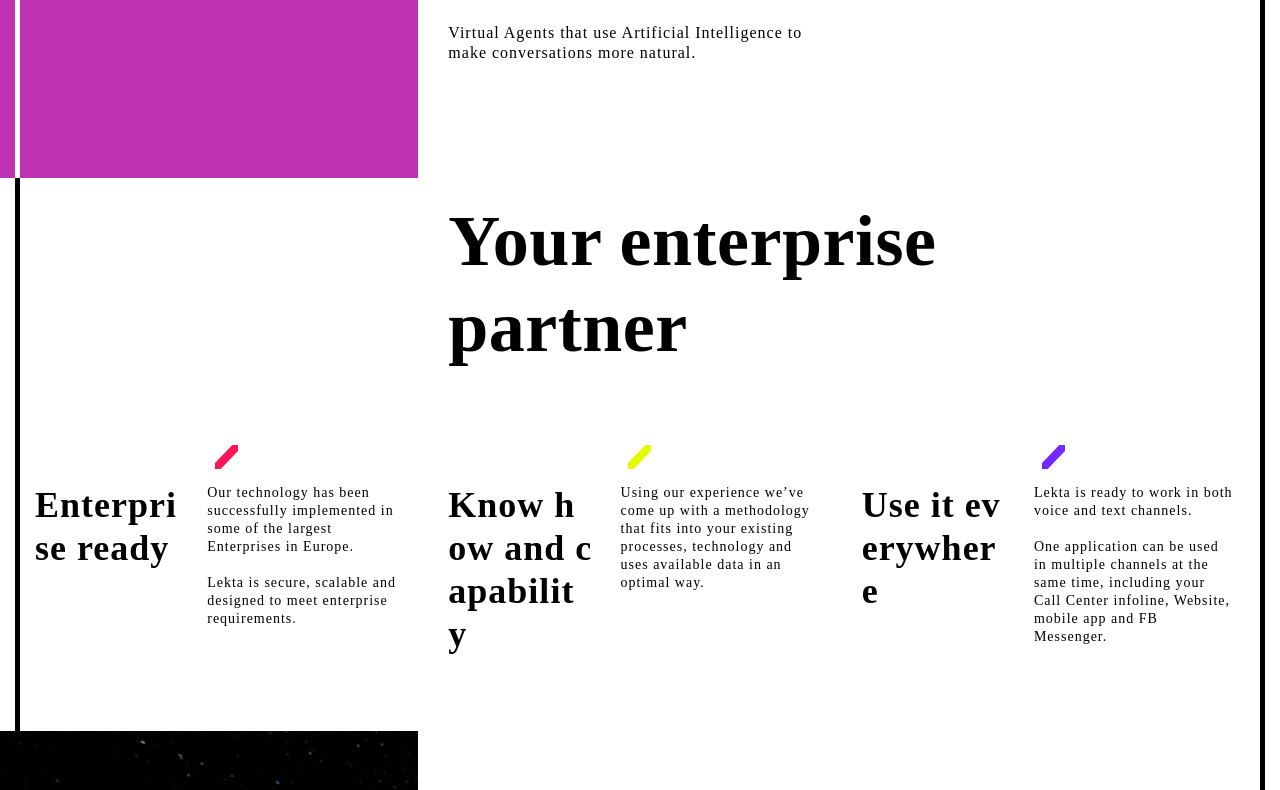
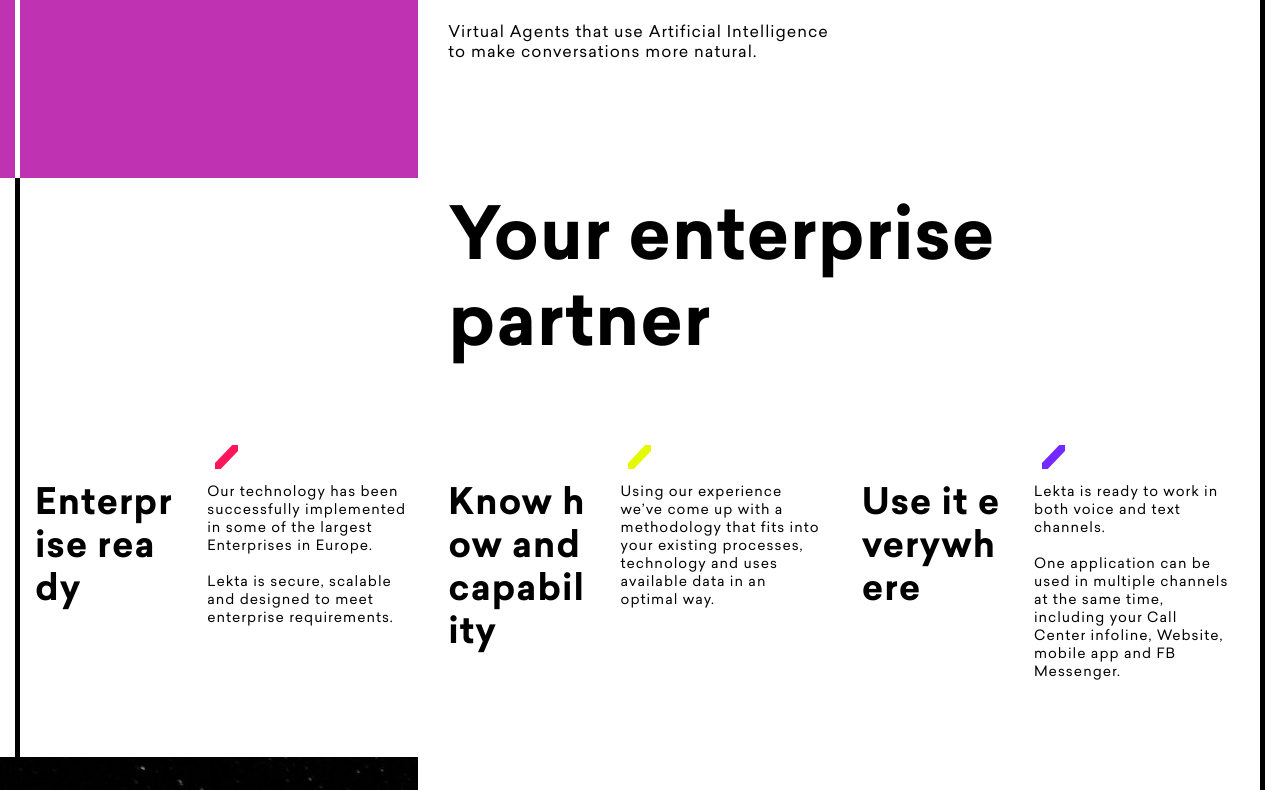
Before and after one commit to kocasp/lekta_web, a plain HTML site: page index.html in a window 1280 px wide. Shown: the part 597-1387 px from the top of the page. Drawn offline with nearby package versions, Linux system fonts and the light colour scheme; a script that the page names is missing.

Commit message:
Add webfonts

```diff
--- a/css/main.css
+++ b/css/main.css
@@ -1,6 +1,22 @@
 /* ==========================================================================
    Lekta custom styles
    ========================================================================== */
+@font-face {
+   font-family: 'Sailec';
+   src: url('../fonts/Sailec-Regular.woff2') format('woff2'),
+       url('../fonts/Sailec-Regular.woff') format('woff');
+   font-weight: normal;
+   font-style: normal;
+}
+
+@font-face {
+   font-family: 'Sailec';
+   src: url('../fonts/Sailec-Bold.woff2') format('woff2'),
+       url('../fonts/Sailec-Bold.woff') format('woff');
+   font-weight: bold;
+   font-style: normal;
+}
+
 body {
   overflow-x: hidden;
 }
```
Also changed, not shown: fonts/Sailec-Bold.woff (added), fonts/Sailec-Bold.woff2 (added), fonts/Sailec-Regular.woff (added), fonts/Sailec-Regular.woff2 (added).
